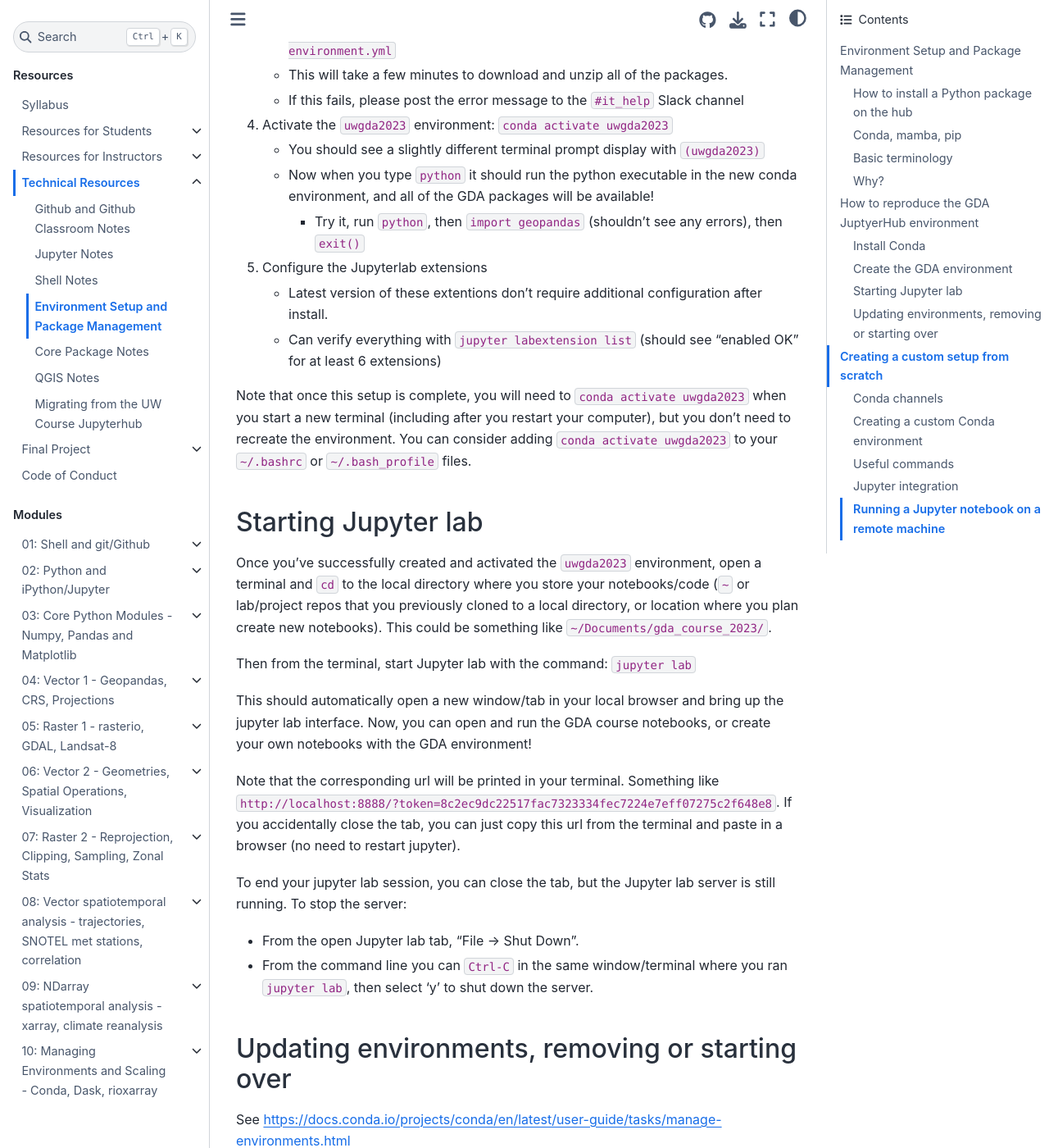
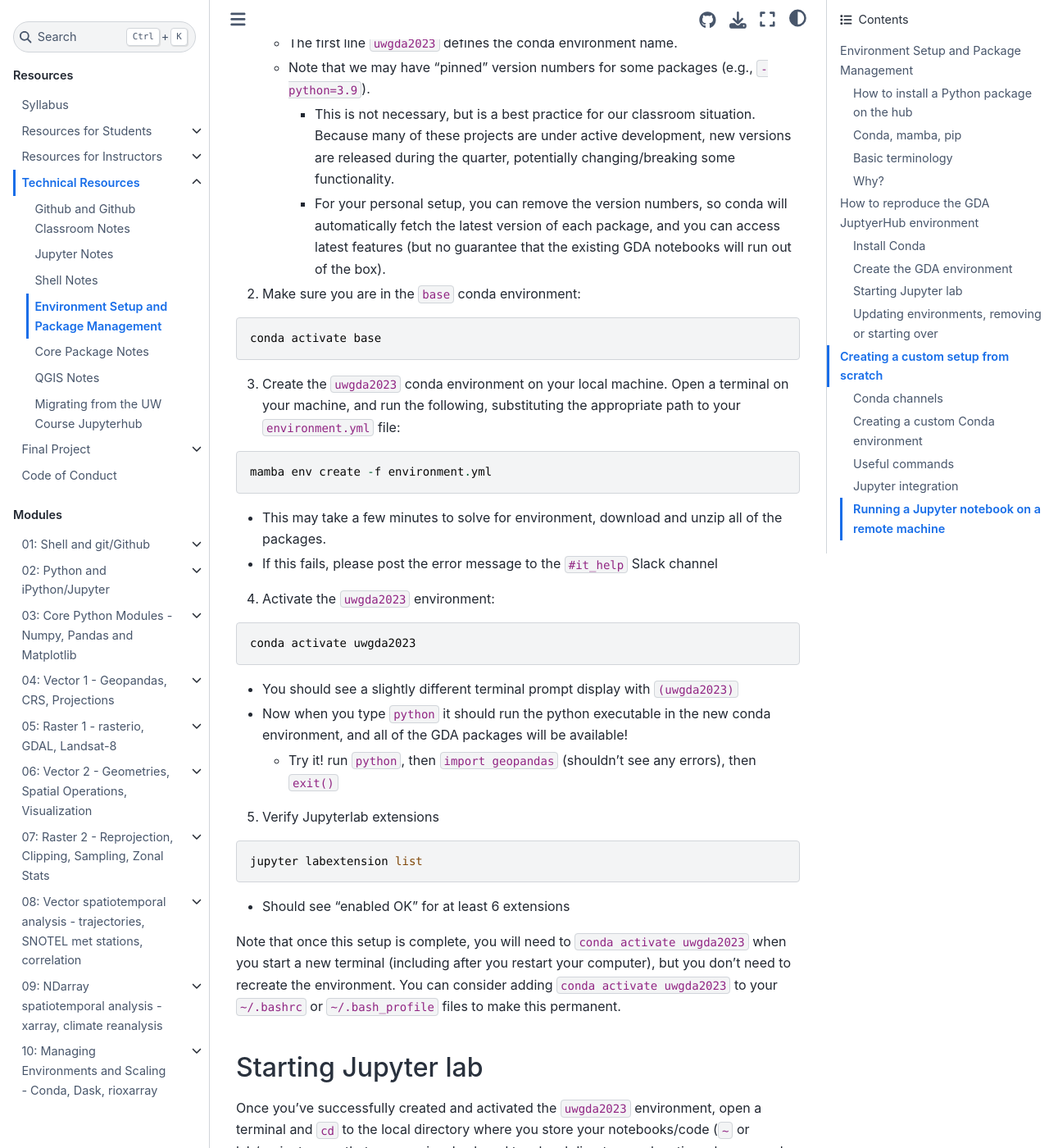
Before and after one commit to UW-GDA/jupyterbook, a Jupyter Book: the page built from book/resources/conda.md, in a window 1280 px wide and 1400 px high, scrolled down 5573 px. Shown: the whole window at 82% size. Built offline with Jupyter Book 1.0.4 settings and Sphinx 7.4.7 and the Sphinx Book theme 1.1.4, drawn with Linux system fonts in a browser that asks for light colours; pages that are not in the unit, such as notebooks, are missing from menus; some of the changed text lies outside the part shown.

Commit message:
Update conda.md

````diff
--- a/book/resources/conda.md
+++ b/book/resources/conda.md
@@ -96,14 +96,29 @@ Downloand and install the Python 3 version of [Miniconda](https://docs.conda.io/
 * Miniconda installs just the conda package manager, while Anaconda provides the same package manager along with a large set of common Python packages.
 * While Anaconda may be easiest for beginners, we recommend miniconda for a more a lighter, faster, more customizable installation that requires less disk space.
   * Read more: https://conda.io/projects/conda/en/latest/user-guide/install/download.html#anaconda-or-miniconda
+  * For Windows users, it seems
 
 1. Follow the official instructions for installation: https://conda.io/projects/conda/en/latest/user-guide/install/index.html
+  * Make sure you select the appropriate architecture for your local system (64-bit, Intel vs M1/AMD processor for mac)
   * Accept the license and select `yes` to initialize conda.
-1. Close your terminal/shell, then open a new terminal session and type `conda` to verify a successfull installation. You should see `usage: conda [-h] [-V] command ...` followed by a bunch of options
-1. Run the following to see various useful info about your install: `conda info`
-1. Update to latest version of conda: `conda update conda`
-1. Add the `conda-forge` channel: `conda config --add channels conda-forge`
-1. Install mamba: `conda install mamba`
+2. Open a new terminal session and run `conda` to verify a successfull installation. You should see `usage: conda [-h] [-V] command ...` followed by a bunch of options
+3. Run the following to see useful info about your install:
+```
+conda info
+```
+4. Update to latest version of conda:
+```
+conda update conda
+```
+5. Add the `conda-forge` channel:
+```
+conda config --add channels conda-forge
+conda config --set channel_priority strict
+```
+6. Install mamba:
+```
+conda install mamba
+```
 
 ## Create the GDA environment
 
@@ -116,36 +131,49 @@ This configuration file contains all of the packages/versions we used on the Jup
     * View it with a text editor and note that it is basically just a list of package names (many you will recognize from this course).
     * The first line `uwgda2023` defines the conda environment name.
     * Note that we may have "pinned" version numbers for some packages (e.g., `- python=3.9`).
-      * This is not necessary, but is a best practice for our classroom situation. Because many of these projects are under active development, new versions are released during the quarter, potentially changing/breaking some functionality.
-      * For your personal setup, you can remove the version numbers, so conda will automatically fetch the latest version of each package, and you can access latest features (but no guarantee that the existing GDA notebooks will run out of the box).
-1. Make sure you are in the `base` conda environment: `conda activate base`
-1. Create the `uwgda2023` conda environment on your local machine
-    * Open a terminal on your machine, and run the following: `mamba env create -f environment.yml`
-    * This will take a few minutes to download and unzip all of the packages.
-    * If this fails, please post the error message to the `#it_help` Slack channel
-1. Activate the `uwgda2023` environment: `conda activate uwgda2023`
-    * You should see a slightly different terminal prompt display with `(uwgda2023)`
-    * Now when you type `python` it should run the python executable in the new conda environment, and all of the GDA packages will be available!
-      * Try it, run `python`, then `import geopandas` (shouldn't see any errors), then `exit()`
-1. Configure the Jupyterlab extensions
-    * Latest version of these extentions don't require additional configuration after install.
-    * Can verify everything with `jupyter labextension list` (should see "enabled OK" for at least 6 extensions)
+        * This is not necessary, but is a best practice for our classroom situation. Because many of these projects are under active development, new versions are released during the quarter, potentially changing/breaking some functionality.
+        * For your personal setup, you can remove the version numbers, so conda will automatically fetch the latest version of each package, and you can access latest features (but no guarantee that the existing GDA notebooks will run out of the box).
+2. Make sure you are in the `base` conda environment:
+```
+conda activate base
+```
+3. Create the `uwgda2023` conda environment on your local machine. Open a terminal on your machine, and run the following, substituting the appropriate path to your `environment.yml` file:
+```
+mamba env create -f environment.yml
+```
+   * This may take a few minutes to solve for environment, download and unzip all of the packages.
+   * If this fails, please post the error message to the `#it_help` Slack channel
+4. Activate the `uwgda2023` environment:
+```
+conda activate uwgda2023
+```
+   * You should see a slightly different terminal prompt display with `(uwgda2023)`
+   * Now when you type `python` it should run the python executable in the new conda environment, and all of the GDA packages will be available!
+      * Try it! run `python`, then `import geopandas` (shouldn't see any errors), then `exit()`
+5. Verify Jupyterlab extensions
+```
+jupyter labextension list
+```
+   * Should see "enabled OK" for at least 6 extensions
 
-Note that once this setup is complete, you will need to `conda activate uwgda2023` when you start a new terminal (including after you restart your computer), but you don't need to recreate the environment.  You can consider adding `conda activate uwgda2023` to your `~/.bashrc` or `~/.bash_profile` files.
+Note that once this setup is complete, you will need to `conda activate uwgda2023` when you start a new terminal (including after you restart your computer), but you don't need to recreate the environment.  You can consider adding `conda activate uwgda2023` to your `~/.bashrc` or `~/.bash_profile` files to make this permanent.
 
 ## Starting Jupyter lab
 
 Once you've successfully created and activated the `uwgda2023` environment, open a terminal and `cd` to the local directory where you store your notebooks/code (`~` or lab/project repos that you previously cloned to a local directory, or location where you plan create new notebooks).  This could be something like `~/Documents/gda_course_2023/`.
 
-Then from the terminal, start Jupyter lab with the command: `jupyter lab`
+Then from the terminal, start Jupyter lab with the command
+```
+jupyter lab
+```
 
 This should automatically open a new window/tab in your local browser and bring up the jupyter lab interface. Now, you can open and run the GDA course notebooks, or create your own notebooks with the GDA environment!
 
 Note that the corresponding url will be printed in your terminal.  Something like `http://localhost:8888/?token=8c2ec9dc22517fac7323334fec7224e7eff07275c2f648e8`.  If you accidentally close the tab, you can just copy this url from the terminal and paste in a browser (no need to restart jupyter).
 
-To end your jupyter lab session, you can close the tab, but the Jupyter lab server is still running.  To stop the server:
-  * From the open Jupyter lab tab, "File -> Shut Down".
-  * From the command line you can `Ctrl-C` in the same window/terminal where you ran `jupyter lab`, then select 'y' to shut down the server.
+To end your jupyter lab session, you can close the tab in your browser, but the Jupyter lab server is still running.  To stop the server:
+* From the open Jupyter lab tab, "File -> Shut Down".
+* From the command line you can `Ctrl-C` in the same terminal where you ran `jupyter lab`, then select 'y' to shut down the server.
 
 ## Updating environments, removing or starting over
 
@@ -153,9 +181,7 @@ See https://docs.conda.io/projects/conda/en/latest/user-guide/tasks/manage-envir
 
 Most of the time, you should be able to `conda update`, or manage environments to add/remove packages.
 
-One of the best things about conda is the fact that it creates isolated environments, separate from your system Python. So if you no longer need it, or you have unresolvable issues, you can always just delete and start over with a fresh install.
-
-https://docs.anaconda.com/anaconda/install/uninstall/
+One of the best things about conda is the fact that it creates isolated environments, separate from your system Python. So if you no longer need it, or you have unresolvable issues, you can always just remove and recreate the environment. You can also start over with a fresh install of conda: https://docs.anaconda.com/anaconda/install/uninstall/
 
 # Creating a custom setup from scratch
 
@@ -177,8 +203,10 @@ Generally, it is safe to grab the latest packages from conda-forge, which is usu
 
 Let's add the conda-forge channel, by typing the following into your terminal:
 
-`conda config --add channels conda-forge`
-`conda config --set channel_priority strict`
+```
+conda config --add channels conda-forge
+conda config --set channel_priority strict
+```
 
 This adds the conda-forge channel to your conda configuration file located in your home directory (`~/.condarc`). You only need to do this once. Now, when creating a new environment conda will first look for a package on conda-forge, then on the default anaconda distribution channel.
 
````
